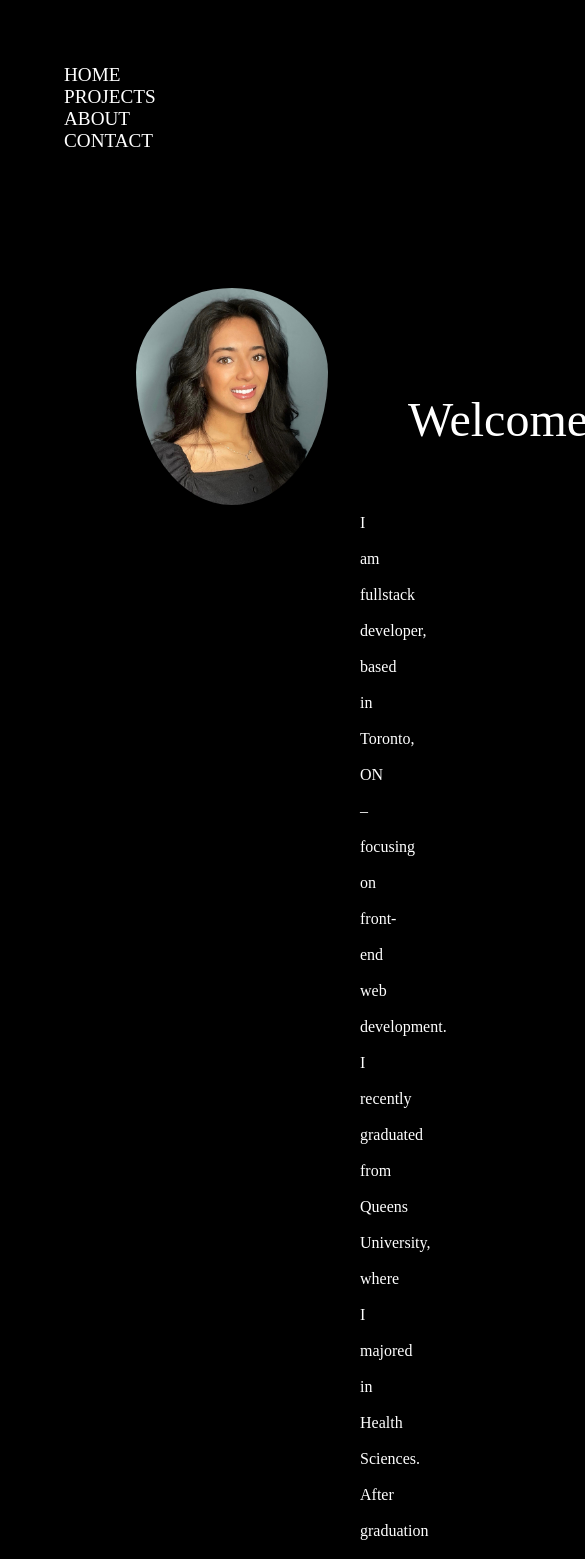
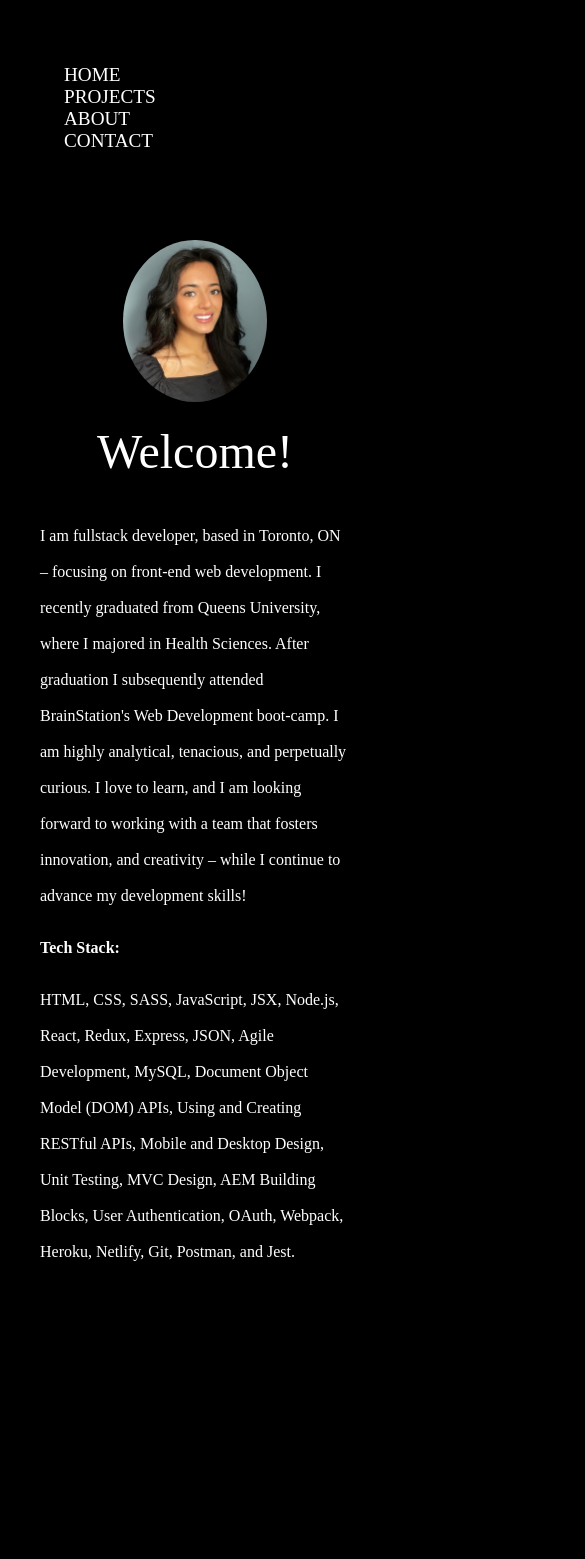
Before and after one commit to alexiacooze/Portfolio, a React (Create React App) app: page /about in a window 390 px wide. Shown: the top 1559 px of the page, 585 px wide, since content can reach past the window. After the commit the page ends 1342 px from the top, so only its background shows below. Built offline with nearby package versions, Linux system fonts and the light colour scheme; a web font is replaced by a local one.

Commit message:
finished media queries for about page

```diff
--- a/src/components/About/About.scss
+++ b/src/components/About/About.scss
@@ -4,7 +4,10 @@
 
 .about {
   color: white;
+  margin-bottom: 2rem;
+  @include desktop {
     margin-bottom: 4rem;
+  }
 
   &__container {
     padding: 1.5rem;
@@ -12,41 +15,66 @@
 
   &__header-container {
     margin: 4rem;
+
+
   }
 
   &__intro-container {
     display: flex;
     align-items: center;
+
+    flex-direction: column;
+    @include desktop {
       margin-left: 7rem;
+      flex-direction: row;
+    }
   }
 
   &__avatar {
     border-radius: 50%;
+   width: 9em;
+   margin-bottom: 2rem;
+    @include desktop {
       width: 12rem;
       padding-top: 3rem;
+    }
   }
 
   &__intro-header {
     font-size: 3rem;
     text-transform: capitalize;
+    margin-bottom: 2rem;
+    @include desktop {
       margin-left: 5rem;
       margin-top: 6rem;
     }
 
+  }
+
   &__paragraph {
     color: $text;
+    margin: 1rem;
+
+    @include desktop {
       margin: 0rem 10rem 2rem 21rem;
+    }
   }
 
   &__stack-title {
     color: $text;
+    font-weight: 600;
+    margin: 1rem;
+    @include desktop {
       margin: 3rem 10rem 0rem 21rem;
-    font-weight: 600;
+    }
   }
 
   &__stack {
     color: $text;
-    margin: 1rem 10rem 2rem 21rem;
+    margin: 1rem;
+    @include desktop {
+      margin: 3rem 10rem 0rem 21rem;
+    }
   }
 
 }
```
Lines whose indentation alone changed are shown as unchanged.
